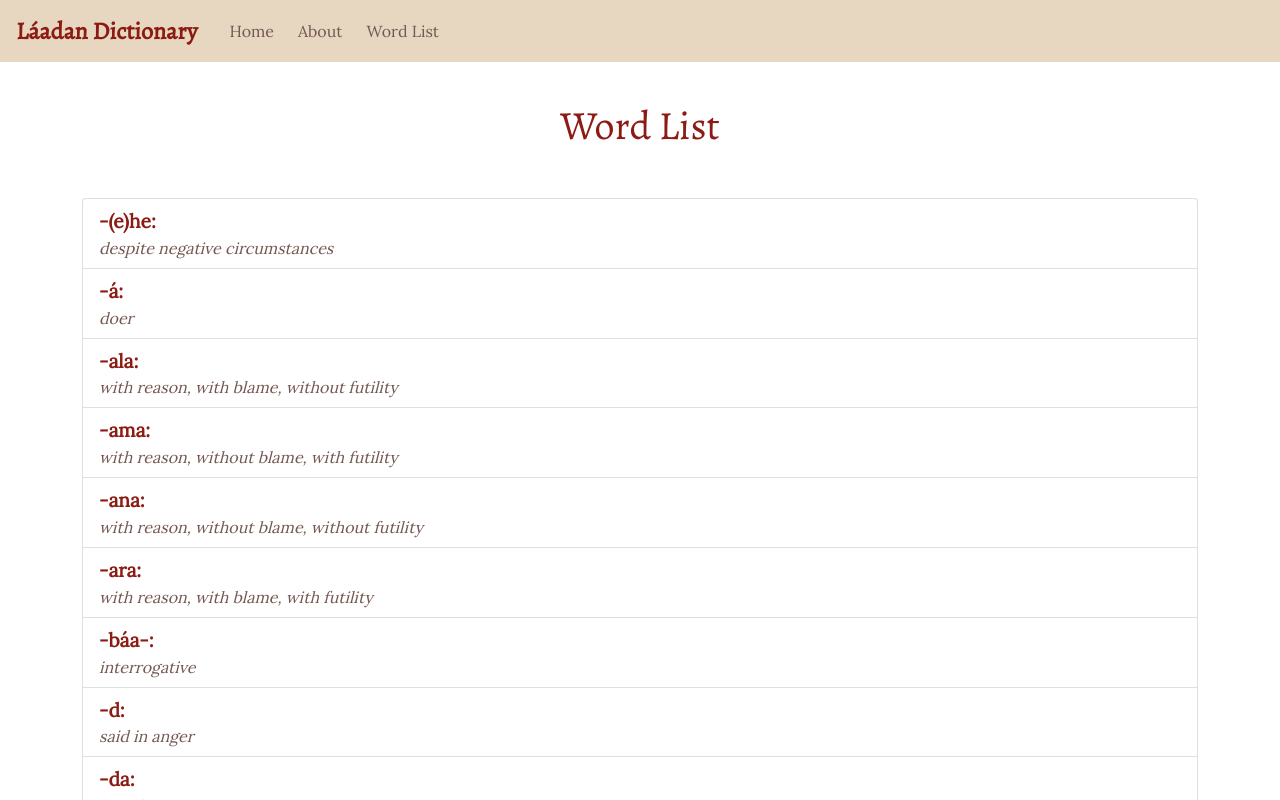
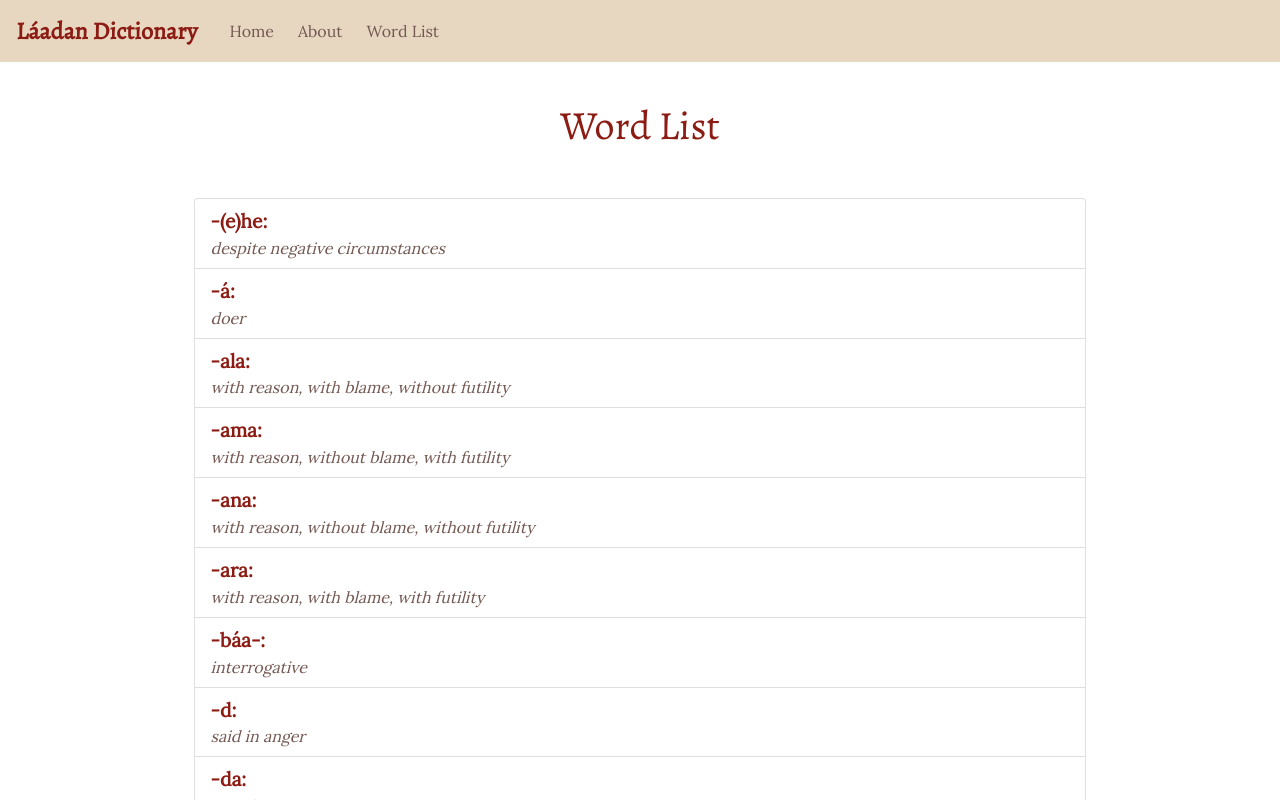
Before and after one commit to corscheid/laadan-dict, a Next.js app: page /words in a window 1280 px wide. Shown: the top 800 px of the page. Built offline with nearby package versions, Linux system fonts and the light colour scheme.

Commit message:
Update Word List width to match Home search results width

```diff
--- a/pages/words/index.tsx
+++ b/pages/words/index.tsx
@@ -11,7 +11,11 @@ type Props = {
 const WithStaticProps = ({ items }: Props) => (
   <Layout title="Word List">
     <h1 className="page-title">Word List</h1>
-    <List items={items} />
+    <div className="flex-container">
+      <div className="word-list">
+        <List items={items} />
+      </div>
+    </div>
   </Layout>
 )
 
--- a/styles/globals.css
+++ b/styles/globals.css
@@ -93,6 +93,10 @@ html, body {
   color: var(--liver);
 }
 
+.word-list {
+  width: 80%;
+}
+
 .results {
   width: 80%;
   margin: 4em auto;
```
